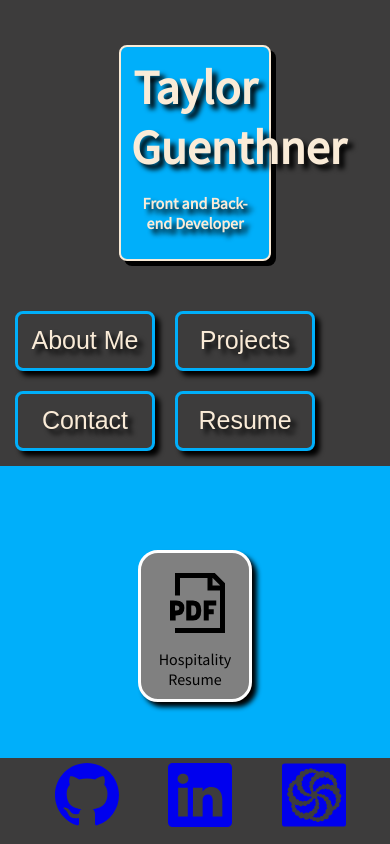
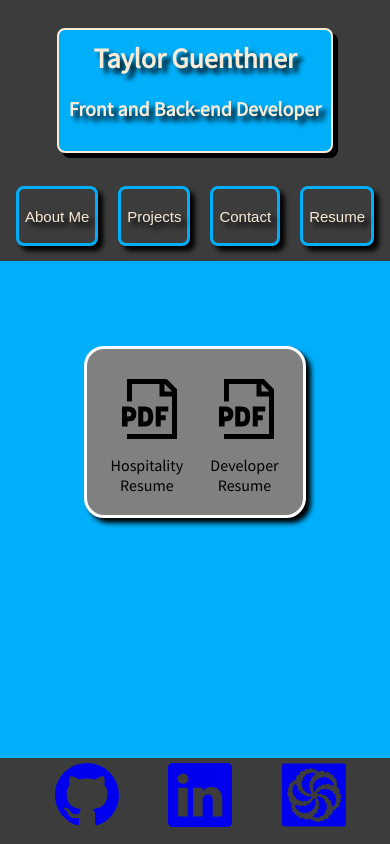
Before and after one commit to wtguenthner/react-portfolio, a React (Create React App) app: page / in a window 390 px wide. Both pictures are taken after a click on the button "Resume". Built offline with nearby package versions, Linux system fonts and the light colour scheme.

Commit message:
Added media screen css for mobile compatibility

```diff
--- a/src/components/About/About.css
+++ b/src/components/About/About.css
@@ -32,3 +32,21 @@
 body{
     background-color: rgb(0, 175, 250);
   }
+
+  @media screen and (max-width: 880px){
+
+    .aboutMe .profile{
+        width: 100%;
+        margin:0px;
+    }
+    .aboutMe{
+        margin-bottom:100px;
+        height:850px;
+    }
+  }
+
+  @media screen and (min-width: 2650px) {
+    .aboutMe .profile{
+        width: 30%;
+    }
+  }
--- a/src/components/Contact/Contact.css
+++ b/src/components/Contact/Contact.css
@@ -71,3 +71,12 @@ body {
   color: rgb(0, 175, 250);
   cursor: pointer;
 }
+
+@media screen and (max-width: 510px ) {
+
+  .contact .contactForm{
+    width:100%;
+  }
+
+
+}
--- a/src/components/Nav/Nav.css
+++ b/src/components/Nav/Nav.css
@@ -27,7 +27,7 @@ nav .title{
 }
 nav .titleDescription{
     text-align:center;
-    font-size:12pt;
+    font-size:15pt;
 }
 
 nav button {
@@ -72,3 +72,31 @@ nav button:hover:before {
   opacity: 1;
   z-index: -1;
 }
+
+@media screen and (max-width:650px) {
+  nav h1{
+    font-size:28px;
+  }
+  nav button{
+    width:fit-content;
+    font-size: 18px;
+  }
+  nav .title{
+    width:fit-content;
+  }
+
+}
+
+@media screen and (max-width:430px) {
+  nav button{
+    font-size:15px;
+  }
+
+}
+@media screen and (max-width:375px) {
+  nav button{
+    font-size:12px;
+    height: fit-content;
+  }
+
+}
--- a/src/components/Resume/Resume.css
+++ b/src/components/Resume/Resume.css
@@ -4,6 +4,7 @@
     display:flex;
     justify-content: center;
     align-items: center;
+
 }
 
 .resume img {
@@ -22,15 +23,19 @@ body{
     border-style:solid;
     border-radius: 20px;
     background-color: grey;
-    width:40%;
+    width:fit-content;
     text-align: center;
     box-shadow: 5px 5px 5px black;
+    flex-direction: row;
+    display: flex;
+    justify-content: center;
 
 }
-.resume .hospitalityResume{
+.resume .hospitalityResume, .developerResume{
     color:black;
+    margin: 10px;
 }
-.resume .hospitalityResume h1{
+.resume .hospitalityResume h1, .developerResume h1{
     font-size: 60px;
     margin:0;
     margin-top:10px;
@@ -39,3 +44,10 @@ body{
 .resume .hospitalityResume a:hover{
     color:rgb(0, 175, 250);
 }
+
+/* @media screen and (max-width: 950px){
+    .resume .container{
+        width:100%;
+    }
+
+} */
--- a/src/components/Resume/Resume.js
+++ b/src/components/Resume/Resume.js
@@ -7,6 +7,10 @@ const Resume= () =>
             <div className="hospitalityResume"><h1><a href= {resume1} download="Taylor Guenthner Resume"><GrDocumentPdf/></a></h1>
             <span>Hospitality Resume</span>
             </div>
+            <div className="developerResume"><h1><a href= '#'download="Taylor Guenthner Resume"><GrDocumentPdf/></a></h1>
+            <span>Developer Resume</span>
+
+            </div>
         </div>
     </main>
 
```
